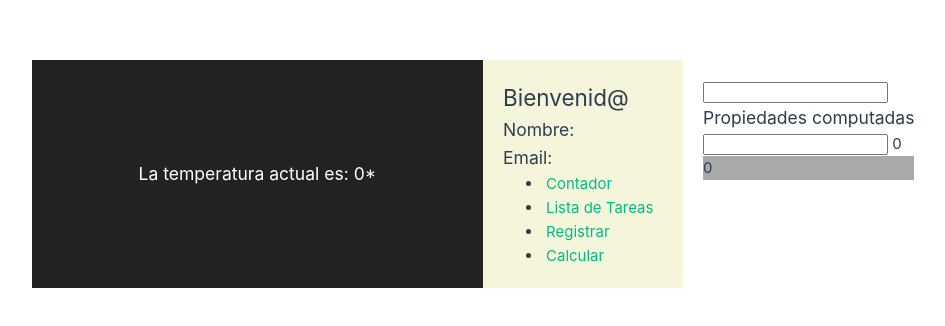
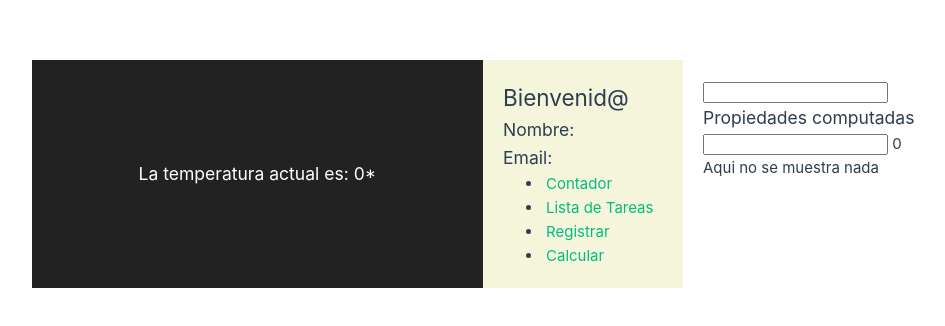
Before and after one commit to zulecoronel/proyectovue, a Vue app: page /calcular in a window 1280 px wide. Shown: the part 226-552 px from the top of the page, without its empty margins (157-1102 px from the left). Built offline with nearby package versions, Linux system fonts and the light colour scheme; no server answers; the HTML template or start-up script is replaced by a standard one.

Commit message:
V-show y v-if para condicionar impresion de elementos

```diff
--- a/src/modules/calcular/views/CalcularView.vue
+++ b/src/modules/calcular/views/CalcularView.vue
@@ -2,7 +2,9 @@
     <h3>Propiedades computadas</h3>
     <input type="text" v-model="valor">
     {{ valorCalculado }}
-    <ResultadoSection :resultado="valorCalculado"></ResultadoSection>
+    <ResultadoSection v-if="mostrarElemento":resultado="valorCalculado"></ResultadoSection>
+    <div v-else-if="isNaN(valor)">Debe ser un numero</div>
+    <div v-else >Aqui no se muestra nada</div>
 
 </template>
 
@@ -15,6 +17,9 @@
 const valorCalculado = computed(() => {
     return valor.value * 3;
 })
+const mostrarElemento = computed(()=>{
+    return valor.value >10;
+})
 </script>
 
 <style scoped></style>
```
